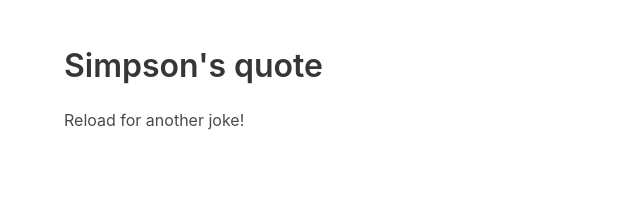
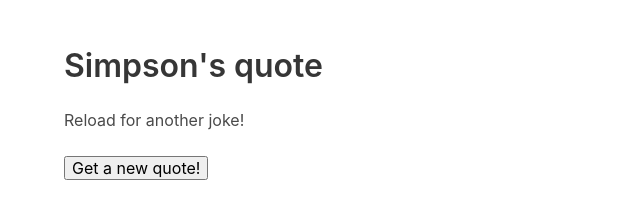
Before and after one commit to nicholas570/ajax-simpsons-quotesApi, a plain HTML site: page index.html in a window 1280 px wide. Shown: the whole page, without its empty margins (0-640 px from the left). Drawn offline with nearby package versions, Linux system fonts and the light colour scheme; no server answers.

Commit message:
Bonus: add fetch button

```diff
--- a/index.html
+++ b/index.html
@@ -23,6 +23,8 @@
 
       <div class="content" id="character">
       </div>
+
+      <button type="submit" id="submit">Get a new quote!</button>
     </div>
 
   </section>
@@ -30,7 +32,7 @@
   <!-- We need to load axios first! -->
   <script src="https://cdnjs.cloudflare.com/ajax/libs/axios/0.19.0/axios.min.js"
     integrity="sha256-S1J4GVHHDMiirir9qsXWc8ZWw74PHHafpsHp5PXtjTs=" crossorigin="anonymous">
-  </script>
+    </script>
   <script>
     function fetchQuotesJSON() {
 
@@ -54,6 +56,9 @@
     }
 
     fetchQuotesJSON();
+
+    const button = document.getElementById('submit');
+    button.addEventListener('click', fetchQuotesJSON);
   </script>
 </body>
 
```
